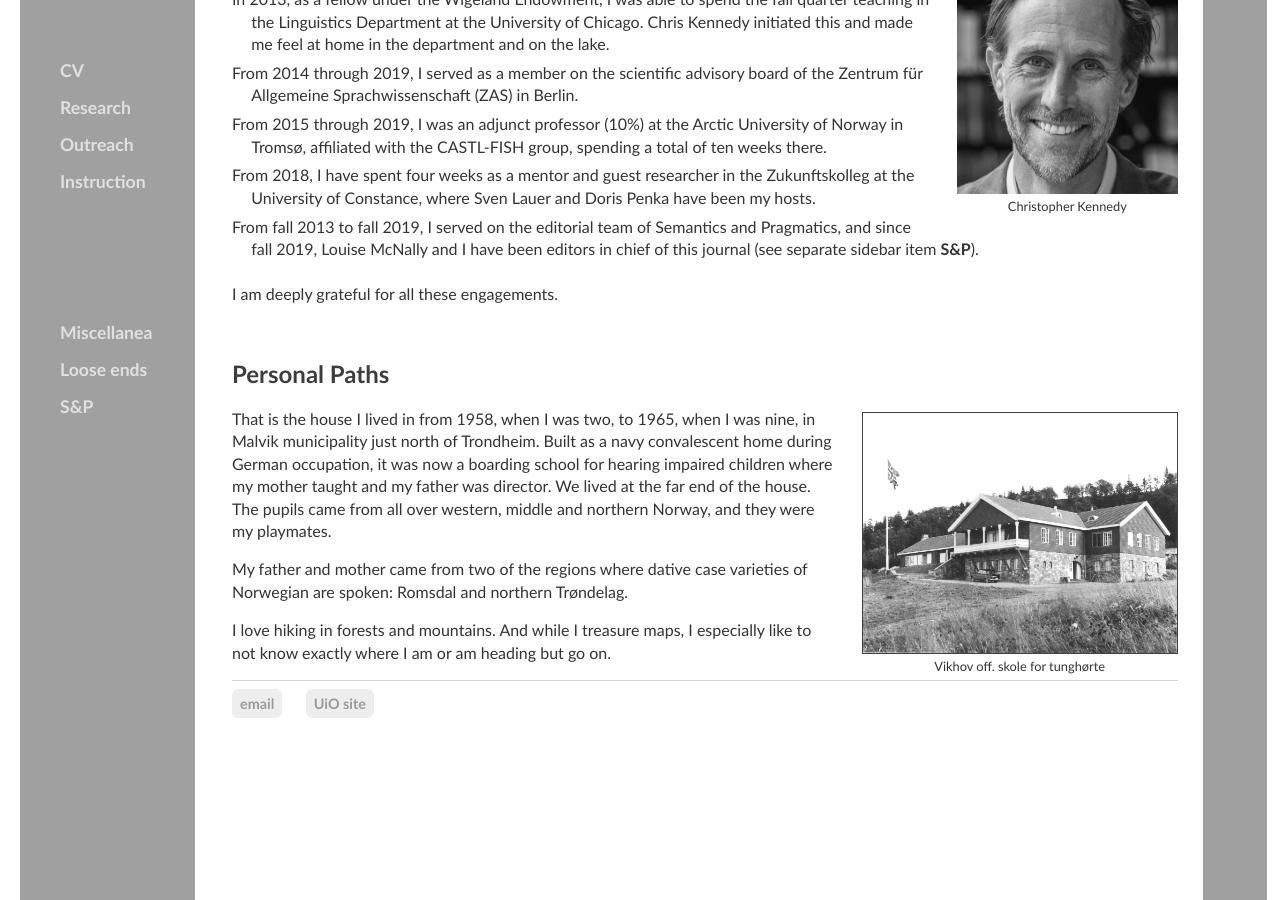
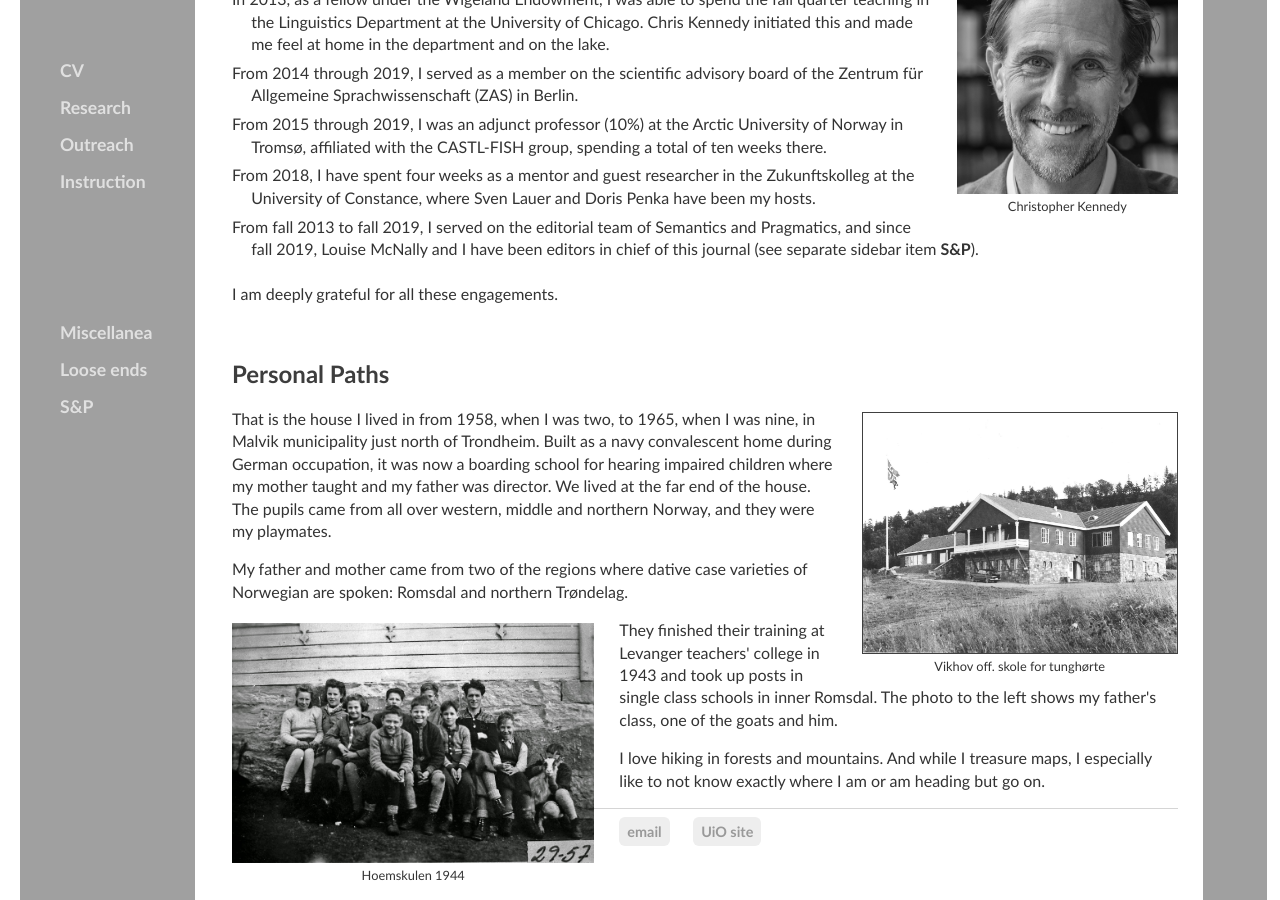
Before and after one commit to kjelljs/kjelljs.github.io, a Jekyll site: the page built from about/index.html, in a window 1280 px wide and 900 px high, scrolled down 2420 px. Built offline with Jekyll 4.4.1, drawn with Linux system fonts in a browser that asks for light colours.

Commit message:
Update index.html

```diff
--- a/about/index.html
+++ b/about/index.html
@@ -57,6 +57,9 @@ figcaption {
 														      </p>
 <p>My father and mother came from two of the regions where dative case varieties of Norwegian are spoken: Romsdal and northern Trøndelag.
 </p>
+<div style="float:left;"><figure class="leftfig"><img style="height:240px;" src="/pics/Hoemskulen.jpg"><figcaption>Hoemskulen 1944</figcaption></figure></div>
+	<p>They finished their training at Levanger teachers' college in 1943 and took up posts in single class schools in inner Romsdal. The photo to the left shows my father's class, one of the goats and him.
+</p>
 	<p>I love hiking in forests and mountains. And while I treasure maps, I especially like to not know exactly where I am or am heading but go on.</p>
 
 </div><!-- /.blurb -->
```
